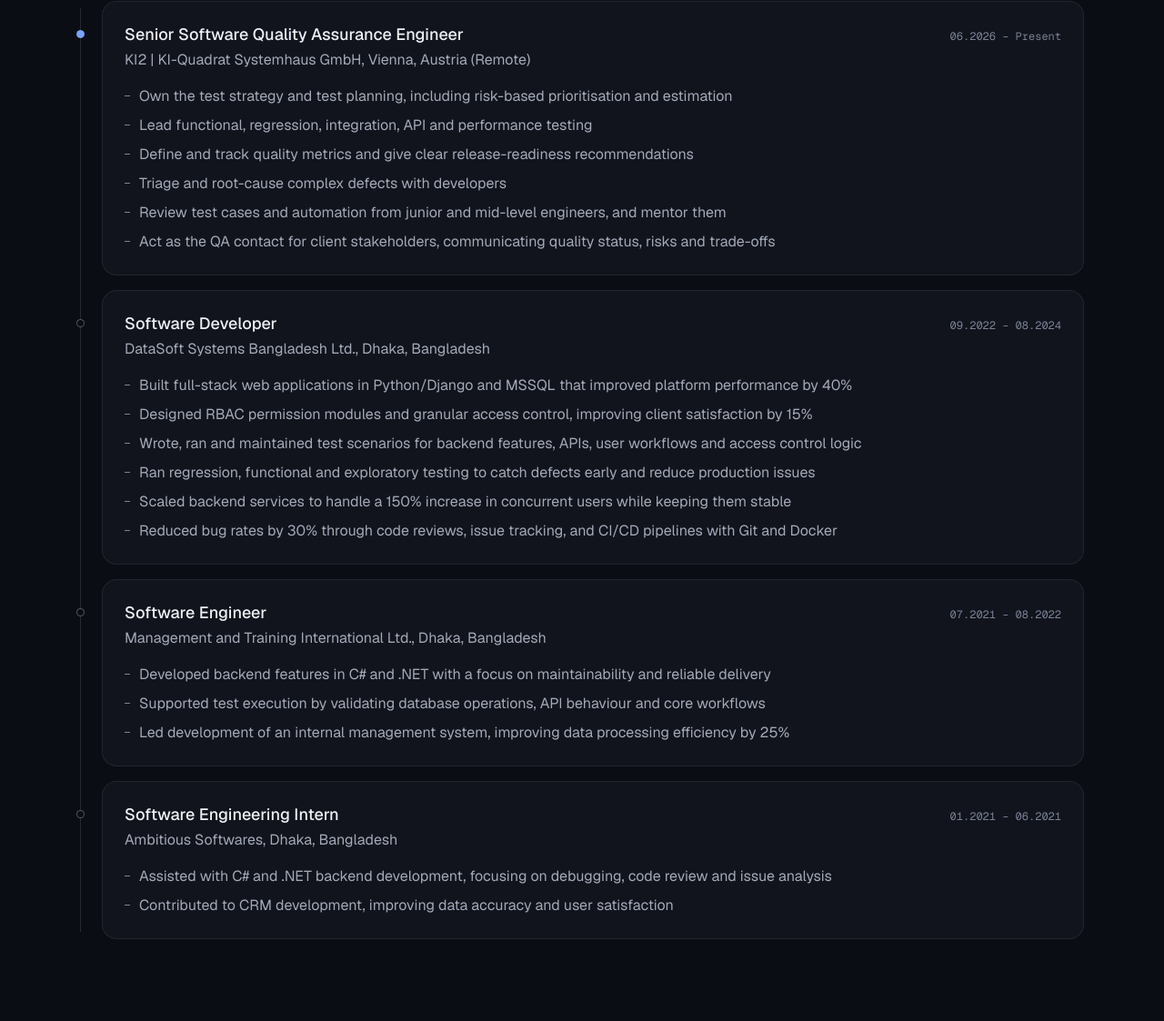
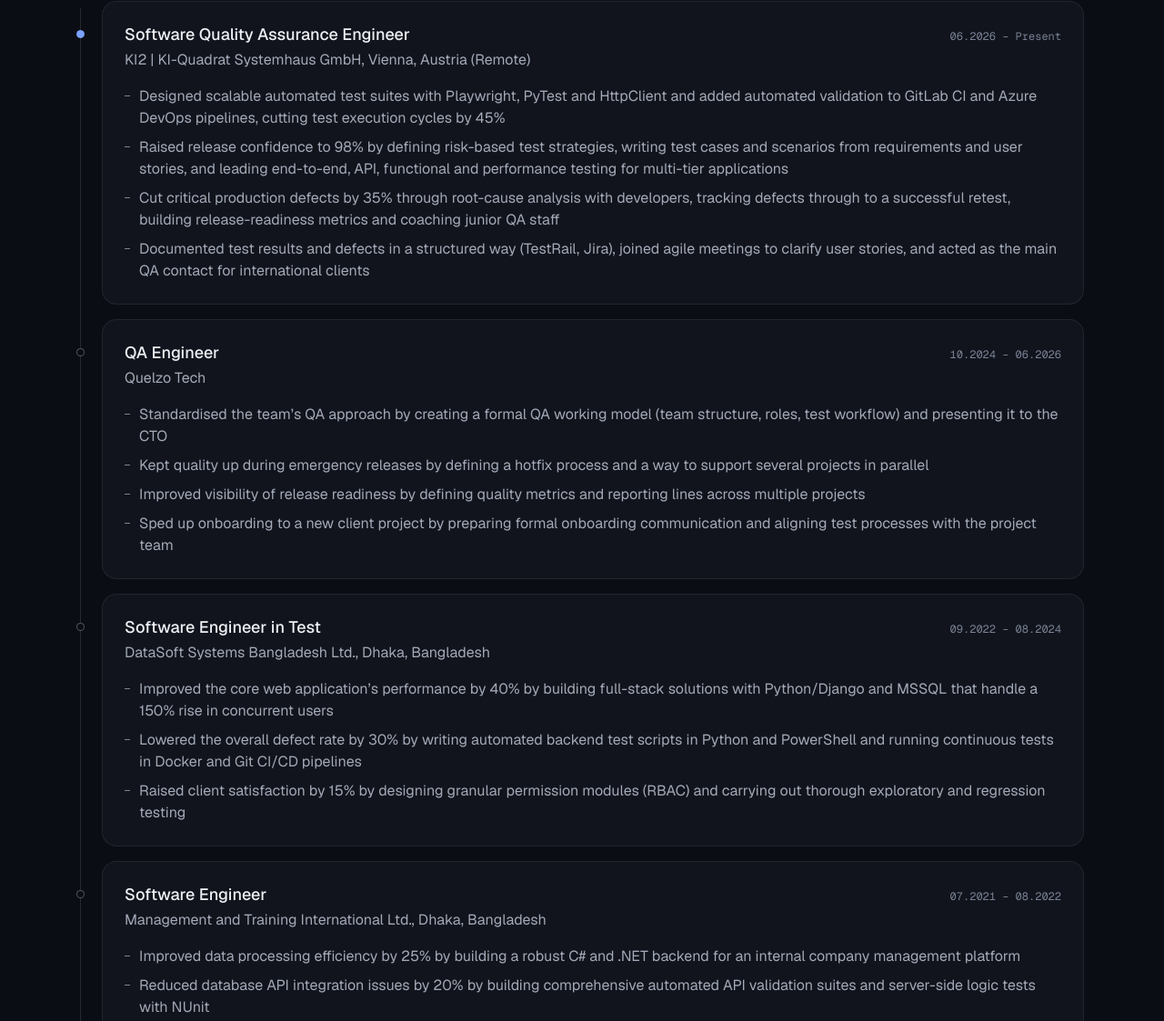
Before and after one commit to daiyankabir/daiyan-kabir-portfolio, a plain HTML site: page index.html in a window 1280 px wide. Shown: the part 1731-2854 px from the top of the page at 91% size. Drawn offline with nearby package versions, Linux system fonts and the light colour scheme.

Commit message:
Add files via upload

```diff
--- a/index.html
+++ b/index.html
@@ -139,44 +139,41 @@
         <h2 class="h2">Experience</h2>
         <ol class="timeline mt-12">
           <li class="current"><article class="card">
-            <header class="flex flex-wrap items-baseline justify-between gap-x-4"><h3 class="h3">Senior Software Quality Assurance Engineer</h3><p class="meta">06.2026 – Present</p></header>
+            <header class="flex flex-wrap items-baseline justify-between gap-x-4"><h3 class="h3">Software Quality Assurance Engineer</h3><p class="meta">06.2026 – Present</p></header>
             <p class="mt-1 text-sec">KI2 | KI-Quadrat Systemhaus GmbH, Vienna, Austria (Remote)</p>
             <ul class="bullets">
-              <li>Own the test strategy and test planning, including risk-based prioritisation and estimation</li>
-              <li>Lead functional, regression, integration, API and performance testing</li>
-              <li>Define and track quality metrics and give clear release-readiness recommendations</li>
-              <li>Triage and root-cause complex defects with developers</li>
-              <li>Review test cases and automation from junior and mid-level engineers, and mentor them</li>
-              <li>Act as the QA contact for client stakeholders, communicating quality status, risks and trade-offs</li>
+              <li>Designed scalable automated test suites with Playwright, PyTest and HttpClient and added automated validation to GitLab CI and Azure DevOps pipelines, cutting test execution cycles by 45%</li>
+              <li>Raised release confidence to 98% by defining risk-based test strategies, writing test cases and scenarios from requirements and user stories, and leading end-to-end, API, functional and performance testing for multi-tier applications</li>
+              <li>Cut critical production defects by 35% through root-cause analysis with developers, tracking defects through to a successful retest, building release-readiness metrics and coaching junior QA staff</li>
+              <li>Documented test results and defects in a structured way (TestRail, Jira), joined agile meetings to clarify user stories, and acted as the main QA contact for international clients</li>
             </ul>
           </article></li>
           <li><article class="card">
-            <header class="flex flex-wrap items-baseline justify-between gap-x-4"><h3 class="h3">Software Developer</h3><p class="meta">09.2022 – 08.2024</p></header>
+            <header class="flex flex-wrap items-baseline justify-between gap-x-4"><h3 class="h3">QA Engineer</h3><p class="meta">10.2024 – 06.2026</p></header>
+            <p class="mt-1 text-sec">Quelzo Tech</p>
+            <ul class="bullets">
+              <li>Standardised the team’s QA approach by creating a formal QA working model (team structure, roles, test workflow) and presenting it to the CTO</li>
+              <li>Kept quality up during emergency releases by defining a hotfix process and a way to support several projects in parallel</li>
+              <li>Improved visibility of release readiness by defining quality metrics and reporting lines across multiple projects</li>
+              <li>Sped up onboarding to a new client project by preparing formal onboarding communication and aligning test processes with the project team</li>
+            </ul>
+          </article></li>
+          <li><article class="card">
+            <header class="flex flex-wrap items-baseline justify-between gap-x-4"><h3 class="h3">Software Engineer in Test</h3><p class="meta">09.2022 – 08.2024</p></header>
             <p class="mt-1 text-sec">DataSoft Systems Bangladesh Ltd., Dhaka, Bangladesh</p>
             <ul class="bullets">
-              <li>Built full-stack web applications in Python/Django and MSSQL that improved platform performance by 40%</li>
-              <li>Designed RBAC permission modules and granular access control, improving client satisfaction by 15%</li>
-              <li>Wrote, ran and maintained test scenarios for backend features, APIs, user workflows and access control logic</li>
-              <li>Ran regression, functional and exploratory testing to catch defects early and reduce production issues</li>
-              <li>Scaled backend services to handle a 150% increase in concurrent users while keeping them stable</li>
-              <li>Reduced bug rates by 30% through code reviews, issue tracking, and CI/CD pipelines with Git and Docker</li>
+              <li>Improved the core web application’s performance by 40% by building full-stack solutions with Python/Django and MSSQL that handle a 150% rise in concurrent users</li>
+              <li>Lowered the overall defect rate by 30% by writing automated backend test scripts in Python and PowerShell and running continuous tests in Docker and Git CI/CD pipelines</li>
+              <li>Raised client satisfaction by 15% by designing granular permission modules (RBAC) and carrying out thorough exploratory and regression testing</li>
             </ul>
           </article></li>
           <li><article class="card">
             <header class="flex flex-wrap items-baseline justify-between gap-x-4"><h3 class="h3">Software Engineer</h3><p class="meta">07.2021 – 08.2022</p></header>
             <p class="mt-1 text-sec">Management and Training International Ltd., Dhaka, Bangladesh</p>
             <ul class="bullets">
-              <li>Developed backend features in C# and .NET with a focus on maintainability and reliable delivery</li>
-              <li>Supported test execution by validating database operations, API behaviour and core workflows</li>
-              <li>Led development of an internal management system, improving data processing efficiency by 25%</li>
-            </ul>
-          </article></li>
-          <li><article class="card">
-            <header class="flex flex-wrap items-baseline justify-between gap-x-4"><h3 class="h3">Software Engineering Intern</h3><p class="meta">01.2021 – 06.2021</p></header>
-            <p class="mt-1 text-sec">Ambitious Softwares, Dhaka, Bangladesh</p>
-            <ul class="bullets">
-              <li>Assisted with C# and .NET backend development, focusing on debugging, code review and issue analysis</li>
-              <li>Contributed to CRM development, improving data accuracy and user satisfaction</li>
+              <li>Improved data processing efficiency by 25% by building a robust C# and .NET backend for an internal company management platform</li>
+              <li>Reduced database API integration issues by 20% by building comprehensive automated API validation suites and server-side logic tests with NUnit</li>
+              <li>Raised server-side logic reliability to 99% by testing the application’s database operations and fixing key workflow bottlenecks in sprints</li>
             </ul>
           </article></li>
         </ol>
```
